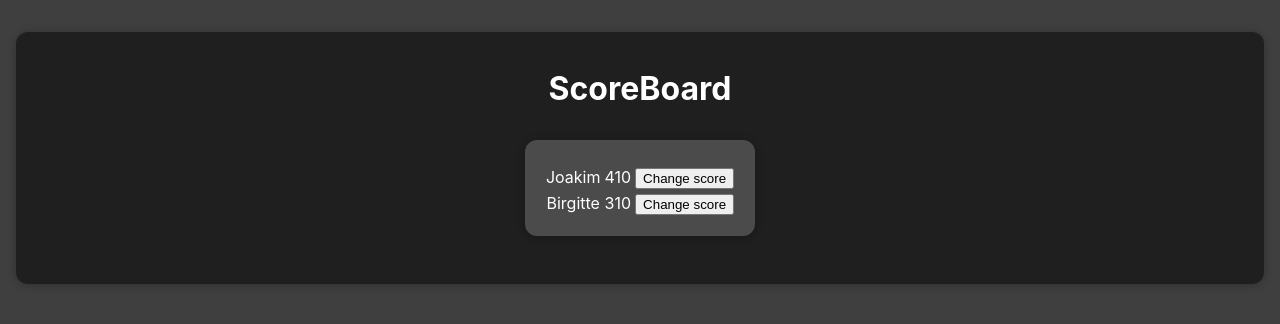
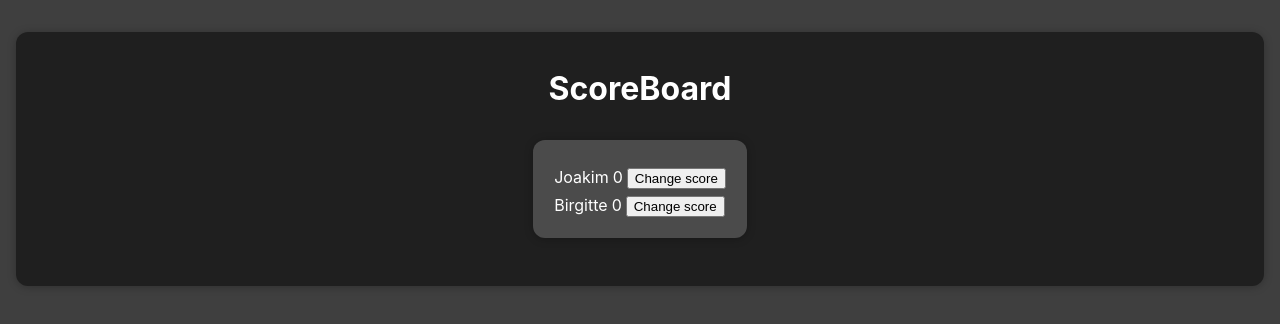
Before and after one commit to MikAoJk/scoreboard, a React (Create React App) app: page / in a window 1280 px wide. Shown: the top 324 px of the page. Built offline with nearby package versions, Linux system fonts and the light colour scheme.

Commit message:
Feature change players score

```diff
--- /dev/null
+++ b/src/components/ChangePlayerScore.tsx
@@ -0,0 +1,34 @@
+import PlayerScoreForm from "./PlayerScoreForm";
+import {useState} from "react";
+
+
+interface ChangePlayerScoreProps {
+    onChangePlayerScore: (action: number) => void;
+}
+
+const ChangePlayerScore = (changePlayerScoreProp: ChangePlayerScoreProps) => {
+
+    const savePlayerScoreHandler = (enteredScore: number) => {
+        changePlayerScoreProp.onChangePlayerScore(enteredScore)
+        setIsEditing(false)
+    }
+
+    const [isEditing, setIsEditing] = useState(false)
+
+    const startEditingHandler = () => {
+        setIsEditing(true)
+    }
+
+    const stopEditingHandler = () => {
+        setIsEditing(false)
+    }
+
+    return (
+        <div >
+            {!isEditing && <button onClick={startEditingHandler} type="button">Change score</button>}
+            {isEditing && <PlayerScoreForm onSavePlayerScore={savePlayerScoreHandler} onCancel={stopEditingHandler}/>}
+        </div>
+    )
+}
+
+export default ChangePlayerScore
--- a/src/components/Player.tsx
+++ b/src/components/Player.tsx
@@ -1,15 +1,27 @@
-export interface PlayerProps {
-    name: string
-    score: number
+import ChangePlayerScore from "./ChangePlayerScore";
+import {useState} from "react";
+
+
+interface PlayerProps {
+    playerData: PlayerData
 }
 
 const Player = (playerProps: PlayerProps) => {
 
+    const [playerScore, setPlayerScore] = useState(playerProps.playerData.score)
+
+    const addPlayerScoreHandler = (playerScore: number) => {
+        setPlayerScore(prevPlayerScore => {
+            return prevPlayerScore + playerScore
+        })
+    }
+
     return (
         <div>
             <tr>
-                <td>{playerProps.name}</td>
-                <td>{playerProps.score}</td>
+                <td>{playerProps.playerData.name}</td>
+                <td>{playerScore}</td>
+                <td><ChangePlayerScore onChangePlayerScore={addPlayerScoreHandler}/></td>
             </tr>
         </div>
     )
--- a/src/components/PlayerList.tsx
+++ b/src/components/PlayerList.tsx
@@ -1,4 +1,4 @@
-import {PlayerData} from "./Player";
+import Player, {PlayerData} from "./Player";
 import './PlayerList.css'
 
 export interface PlayerProps {
@@ -13,11 +13,8 @@ const PlayerList = (playerProps: PlayerProps) => {
         <div className="playerlist">
             {playersSortedByScore
                 .map(player =>
-                    <tr>
-                        <td>{player.name}</td>
-                        <td>{player.score}</td>
-                        <td><button type="button">Change score</button></td>
-                    </tr>
+                    <Player playerData={player}
+                    />
                 )}
         </div>
     )
--- /dev/null
+++ b/src/components/PlayerScoreForm.tsx
@@ -0,0 +1,44 @@
+import {ChangeEvent, FormEvent, useState} from "react";
+
+interface PlayerScoreFormProps {
+    onSavePlayerScore: (action: number) => void;
+    onCancel: () => void;
+}
+
+const PlayerScoreForm = (playerScoreFormProps: PlayerScoreFormProps) => {
+
+    const [enteredPlayerScore, setPlayerScore] = useState('')
+
+    const playerScoreChangeHandler = (event: ChangeEvent<HTMLInputElement>) => {
+        setPlayerScore(event.target.value)
+    }
+
+    const submitHandler = (event: FormEvent<HTMLFormElement>) => {
+        event.preventDefault()
+
+        const playerScore: number = Number(enteredPlayerScore)
+
+        playerScoreFormProps.onSavePlayerScore(playerScore)
+
+        setPlayerScore('')
+
+    }
+
+    return (
+        <form onSubmit={submitHandler}>
+            <div>
+
+                <div>
+                    <label>Score</label>
+                    <input type="number" value={enteredPlayerScore} step="1" onChange={playerScoreChangeHandler}/>
+                </div>
+            </div>
+            <div>
+                <button onClick={playerScoreFormProps.onCancel} type="button">Cancel</button>
+                <button type="submit">Add or subtract</button>
+            </div>
+        </form>
+    )
+}
+
+export default PlayerScoreForm
--- a/src/components/ScoreCard.tsx
+++ b/src/components/ScoreCard.tsx
@@ -1,20 +1,20 @@
-import {PlayerProps} from "./Player";
+import {PlayerData} from "./Player";
 import PlayerList from "./PlayerList";
 import './ScoreCard.css'
 
 const ScoreCard = () => {
 
-    const joakim: PlayerProps = {
+    const joakim: PlayerData = {
         name: "Joakim",
-        score: 410
+        score: 0
     }
 
-    const birgitte: PlayerProps = {
+    const birgitte: PlayerData = {
         name: "Birgitte",
-        score: 310
+        score: 0
     }
 
-    const dummyPlayers =
+    const initPlayers =
         [joakim, birgitte]
 
     return (
@@ -24,7 +24,7 @@ const ScoreCard = () => {
                 <th></th>
                 <th></th>
             </tr>
-            <PlayerList players={dummyPlayers}/>
+            <PlayerList players={initPlayers}/>
         </div>
     )
 }
```
